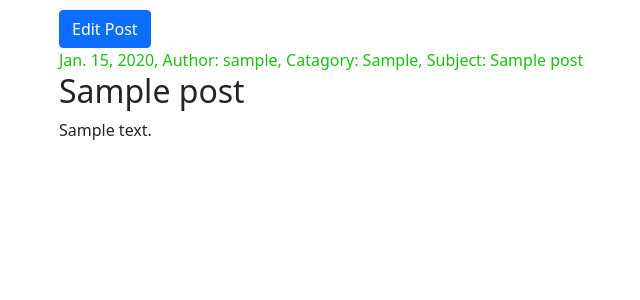
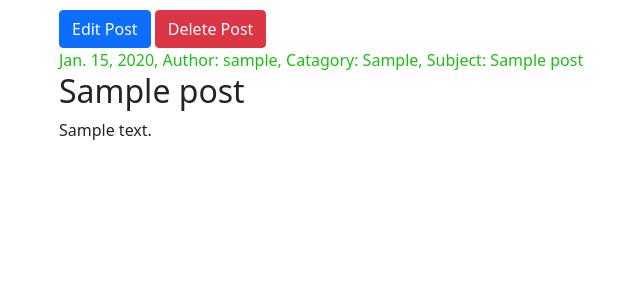
Before and after one commit to E-Designs/NewsBlog, a Django app: page /post/1 in a window 1280 px wide. Shown: the part 81-381 px from the top of the page, without its empty margins (23-663 px from the left). Run offline with Django 3.2, Linux system fonts and the light colour scheme; a user stored in the database is signed in; tables that the repository leaves empty hold one stand-in row (values such as "Sample post").

Commit message:
Added  visability control to the post.

```diff
--- a/blog/models.py
+++ b/blog/models.py
@@ -2,18 +2,19 @@ from django.conf import settings
 from django.db import models
 from django.utils import timezone
 from django.contrib.auth.models import User
+from .utility import Visability_State
 
 # Create your models here.
 
 class Post(models.Model):
-    visability_state = [('p','pending'), ('a', 'approved'), ( 'U', 'under-review'), ('h', 'hidden')]
     author = models.ForeignKey(User, on_delete=models.CASCADE)
     title = models.CharField(max_length=200)
     location = models.CharField(max_length=100)
     catagory = models.CharField(max_length=100)
     subject = models.CharField(max_length=100)
     text = models.TextField()
-    visability = models.CharField(max_length=15,choices=visability_state, default='p')
+    visability = models.CharField(max_length=15, help_text= Visability_State.pending + ', ' +
+    Visability_State.under_review + ', ' + Visability_State.approved + ', ' + Visability_State.hidden)
     create_date = models.DateTimeField(default=timezone.now)
     published_date = models.DateField(blank=True, null=True)
 
--- a/blog/templates/blog/post_detail.html
+++ b/blog/templates/blog/post_detail.html
@@ -3,9 +3,25 @@
 {% block content %}
 <article class="post">
     <aside class="actions">
-        {% if user.is_authenticated and user == post.author %}
-        <a class="btn btn-primary" href="{% url 'post_edit' pk=post.pk %}">Edit Post</a>
+        {% if user.is_authenticated %}
+            {% if user == post.author or user.is_staff %}
+                <a class="btn btn-primary" href="{% url 'post_edit' pk=post.pk %}">Edit Post</a>
+                <a class="btn btn-danger" href="{% url 'post_delete' pk=post.pk %}">Delete Post</a>
+            {% else %}
+                {% if post.visability == 'pending'%}
+                    <a class="btn btn-danger"  href="{% url 'post_report' pk=post.pk %}">Report Post</a>
+                {% endif %}
+            {% endif %}
+            {% if user.is_staff %}
+                {% if post.visability == 'under review' %}
+                    <a class="btn btn-primary" href="{% url 'post_approve' pk=post.pk %}">Approve Post</a>
+                {% elif post.visability == 'hidden' %}
+                    <a class="btn btn-secondary" href="{% url 'post_show' pk=post.pk %}">Show post</a>
+                {%endif%}
+            {% endif %}
+
         {% endif %}
+
     </aside>
     {% if post.published_date %}
     <time class="date">
--- a/blog/urls.py
+++ b/blog/urls.py
@@ -8,4 +8,8 @@ urlpatterns = [
     path('post/<int:pk>/edit', views.post_edit, name='post_edit'),
     path('post/about', views.post_about, name='post_about'),
     path('post/authors-posts/<int:find_author>', views.post_authors_posts, name='post_authors_posts'),
+    path('post/<int:pk>/report', views.post_report, name='post_report'),
+    path('post/<int:pk>/approve', views.post_approve, name='post_approve'),
+    path('post/<int:pk>/delete', views.post_delete, name='post_delete'),
+    path('post/<int:pk>/show', views.post_show, name='post_show'),
 ]
--- a/blog/views.py
+++ b/blog/views.py
@@ -4,13 +4,17 @@ from django.utils import timezone
 from .models import Post
 from .forms import PostForm
 from django.db.models import Q
+from .utility import Visability_State
 
 # Create your views here.
 def post_about(request):
     return render(request, 'blog/post_about.html')
 
 def post_list(request):
-    posts = Post.objects.filter(Q(published_date__lte=timezone.now()), Q(visability='p') | Q(visability='a')).order_by('published_date')
+    if request.user.is_staff:
+        posts = Post.objects.filter(published_date__lte=timezone.now()).order_by('published_date')
+    else:
+        posts = Post.objects.filter(Q(published_date__lte=timezone.now()), Q(visability= Visability_State.pending) | Q(visability= Visability_State.approved)).order_by('published_date')
     return render(request, 'blog/post_list.html', {'posts': posts})
 
 def post_authors_posts(request, find_author):
@@ -35,7 +39,7 @@ def post_new(request):
             post = form.save(commit=False)
             post.author = request.user
             post.published_date = timezone.now()
-            post.visability = 'p'
+            post.visability = Visability_State.pending
             post.save()
             return redirect('post_detail', pk=post.pk)
     else:
@@ -50,9 +54,45 @@ def post_edit(request, pk):
             post =form.save(commit=False)
             post.author = request.user
             post.published_date = timezone.now()
-            post.visability = 'p'
+            post.visability = Visability_State.pending
             post.save()
             return redirect('post_detail', pk=post.pk)
     else:
         form = PostForm(instance=post)
     return render(request, 'blog/post_edit.html', {'form': form})
+
+def post_report(request, pk):
+    post = get_object_or_404(Post, pk=pk)
+    if request.method == "POST":
+        post.visability= Visability_State.under_review
+        post.save()
+        return redirect('post_list')
+    else:
+        return render(request, 'blog/post_report.html')
+
+def post_approve(request, pk):
+    post = get_object_or_404(Post, pk=pk)
+    if request.method == "POST":
+        post.visability= Visability_State.approved
+        post.save()
+        return redirect('post_list')
+    else:
+        return render(request, 'blog/post_approve.html')
+
+def post_delete(request, pk):
+    post = get_object_or_404(Post, pk=pk)
+    if request.method == "POST":
+        post.visability= Visability_State.hidden
+        post.save()
+        return redirect('post_list')
+    else:
+        return render(request, 'blog/post_delete.html')
+
+def post_show(request, pk):
+    post = get_object_or_404(Post, pk=pk)
+    if request.method == "POST":
+        post.visability= Visability_State.approved
+        post.save()
+        return redirect('post_list')
+    else:
+        return render(request, 'blog/post_show.html')
```
Also changed, not shown: blog/templates/blog/post_approve.html (added, +10 -0 lines), blog/templates/blog/post_delete.html (added, +10 -0 lines), blog/templates/blog/post_report.html (added, +10 -0 lines), blog/templates/blog/post_show.html (added, +10 -0 lines), blog/utility.py (added, +7 -0 lines), blog/migrations/0002_alter_post_visability.py (added), blog/migrations/0003_alter_post_visability.py (added).
